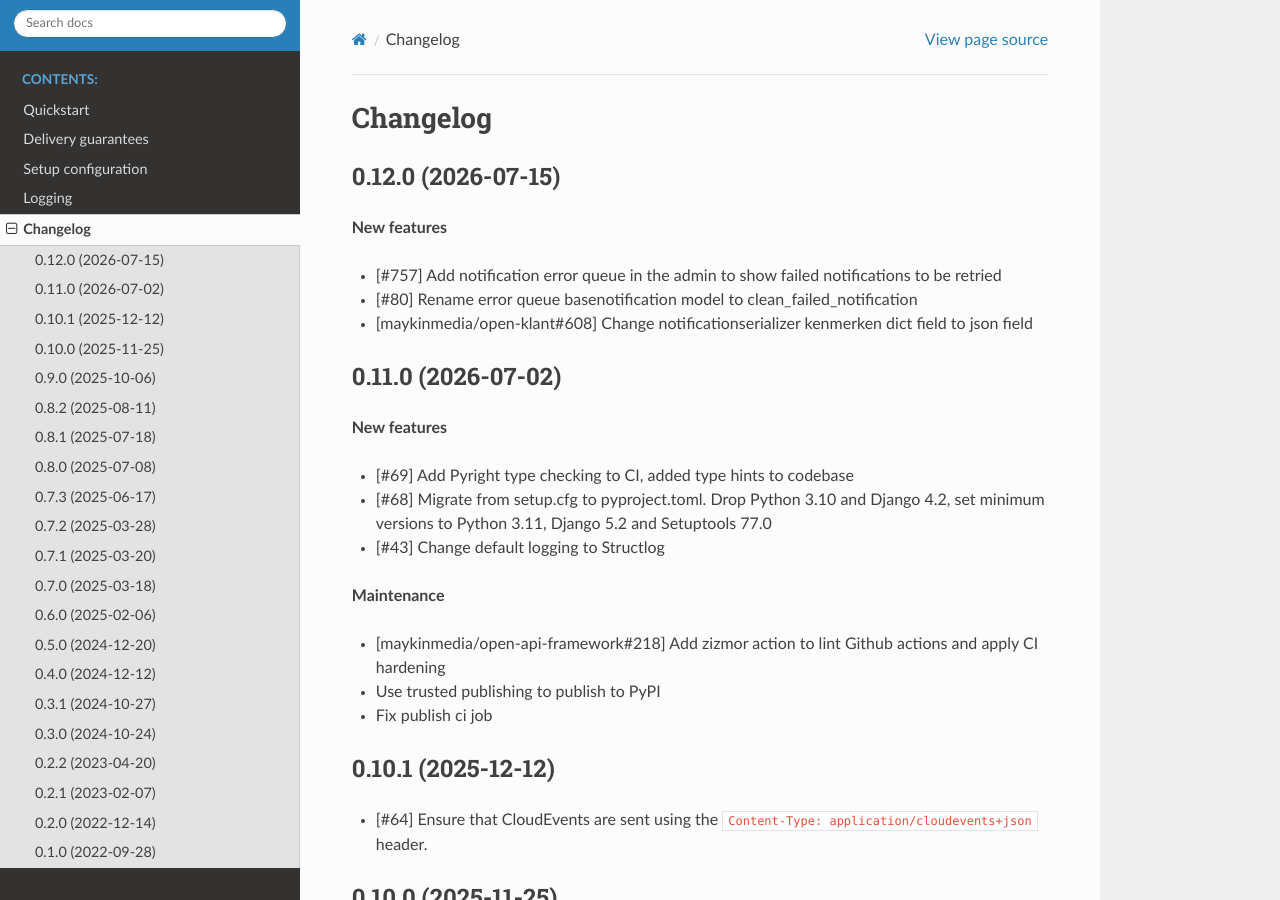
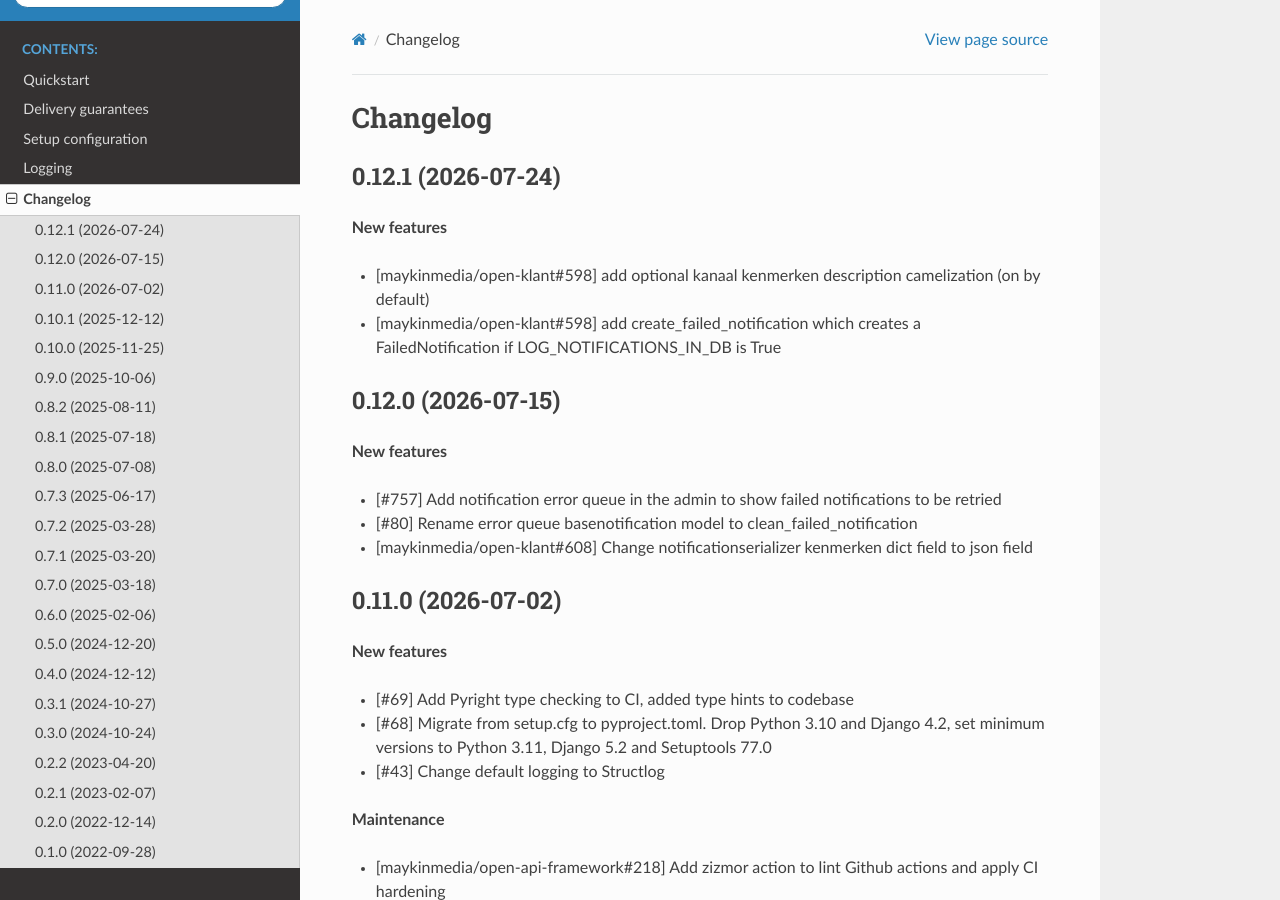
Before and after one commit to maykinmedia/notifications-api-common, a Sphinx documentation site: the page built from docs/changelog.rst, in a window 1280 px wide and 900 px high. Built offline with Sphinx 7.4.7 and the Read the Docs theme 3.1.0, drawn with Linux system fonts in a browser that asks for light colours.

Commit message:
🔖 release 0.12.1

```diff
--- a/CHANGELOG.rst
+++ b/CHANGELOG.rst
@@ -1,6 +1,15 @@
 =========
 Changelog
 =========
+
+0.12.1 (2026-07-24)
+-------------------
+
+**New features**
+
+* [maykinmedia/open-klant#598] add optional kanaal kenmerken description camelization (on by default)
+* [maykinmedia/open-klant#598] add create_failed_notification which creates a FailedNotification if LOG_NOTIFICATIONS_IN_DB is True
+
 
 0.12.0 (2026-07-15)
 -------------------
--- a/README.rst
+++ b/README.rst
@@ -1,7 +1,7 @@
 notifications-api-common
 ========================
 
-:Version: 0.12.0
+:Version: 0.12.1
 :Source: https://github.com/maykinmedia/notifications-api-common
 :Keywords: notifications, REST, API, Common Ground, ZGW
 :PythonVersion: 3.12
--- a/docs/conf.py
+++ b/docs/conf.py
@@ -29,7 +29,7 @@ copyright = "2022, Maykin Media"
 author = "Maykin Media"
 
 # The full version, including alpha/beta/rc tags
-release = "0.12.0"
+release = "0.12.1"
 
 
 # -- General configuration ---------------------------------------------------
--- a/notifications_api_common/__init__.py
+++ b/notifications_api_common/__init__.py
@@ -1 +1 @@
-__version__ = "0.12.0"
+__version__ = "0.12.1"
--- a/pyproject.toml
+++ b/pyproject.toml
@@ -4,7 +4,7 @@ build-backend = "setuptools.build_meta"
 
 [project]
 name = "notifications-api-common"
-version = "0.12.0"
+version = "0.12.1"
 description = "Re-usable integration layer for the Common Ground Notifications API specification."
 authors = [
     {name = "Maykin Media", email = "support@maykinmedia.nl"}
@@ -94,7 +94,7 @@ DJANGO_SETTINGS_MODULE = "testapp.settings"
 # Bumpversion configuration
 
 [tool.bumpversion]
-current_version = "0.12.0"
+current_version = "0.12.1"
 files = [
     {filename = "pyproject.toml"},
     {filename = "README.rst"},
```
Also changed, not shown: 2 other files.
